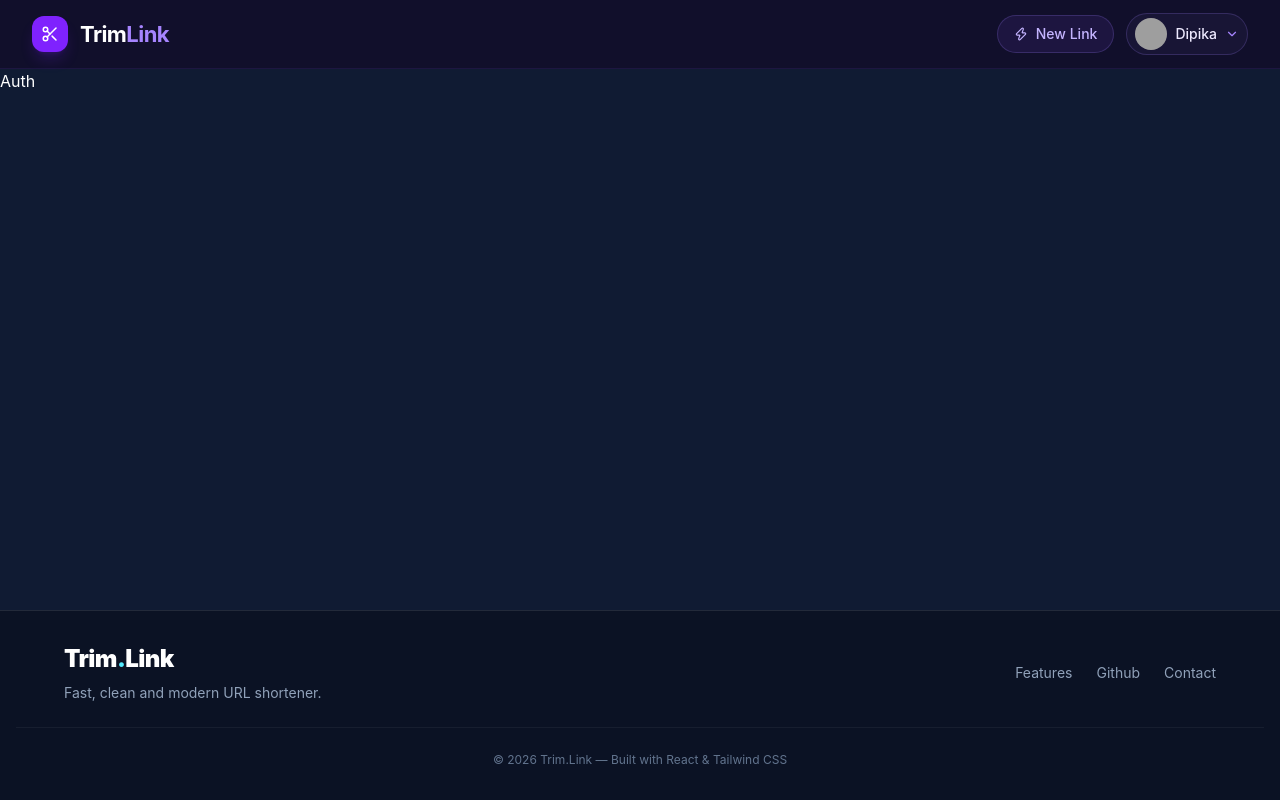
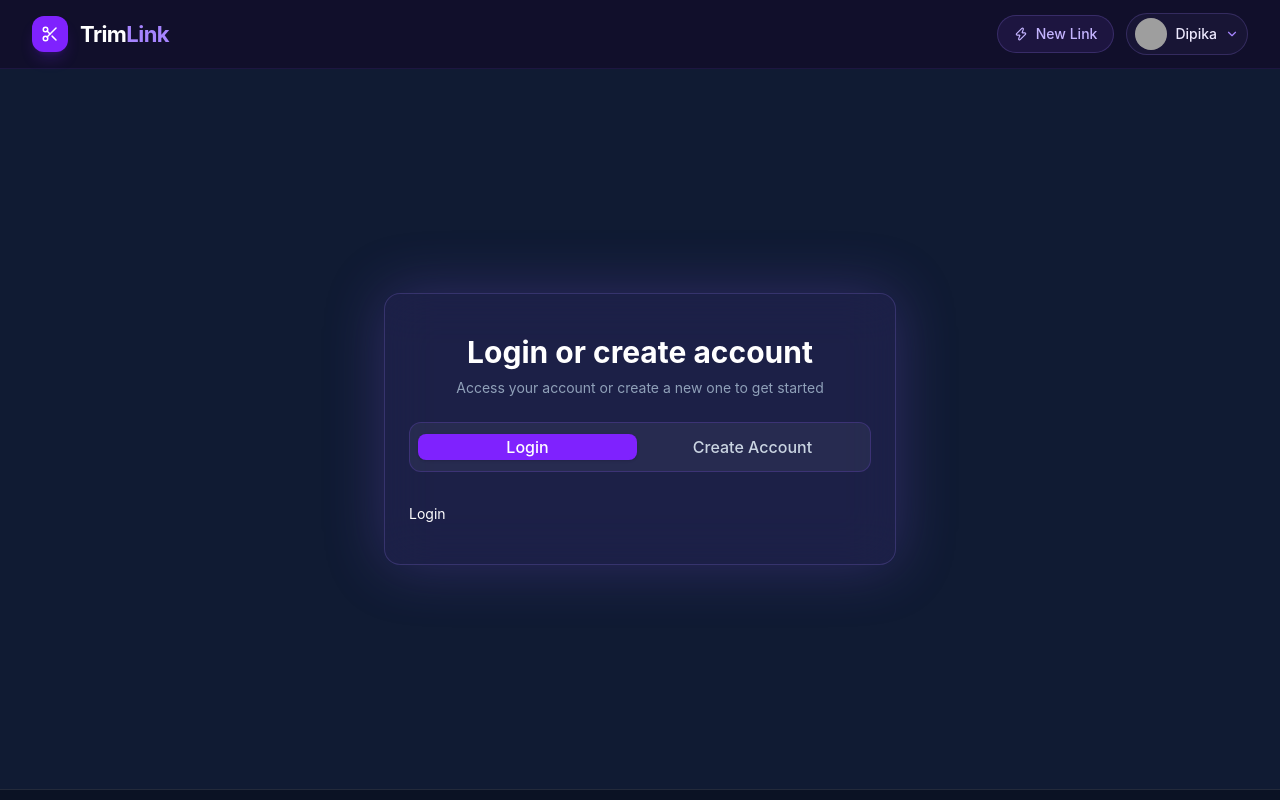
Before and after one commit to Dipika-Gandash/TrimLink, a React (Vite) app: page /auth in a window 1280 px wide. Shown: the top 800 px of the page. Built offline with nearby package versions, Linux system fonts and the light colour scheme; grey boxes are pictures that could not be loaded.

Commit message:
add supabase authentication api functions

```diff
--- a/src/components/common/Header.jsx
+++ b/src/components/common/Header.jsx
@@ -1,4 +1,3 @@
-
 import { Link, useNavigate } from "react-router-dom";
 import { Button } from "@/components/ui/button";
 import {
@@ -146,5 +145,4 @@
   );
 };
 
-
 export default Header;
--- /dev/null
+++ b/src/components/common/Login.jsx
@@ -0,0 +1,9 @@
+
+
+const Login = () => {
+  return (
+    <div>Login</div>
+  )
+}
+
+export default Login
--- /dev/null
+++ b/src/components/common/SignUp.jsx
@@ -0,0 +1,9 @@
+
+
+const SignUp = () => {
+  return (
+    <div>SignUp</div>
+  )
+}
+
+export default SignUp
--- /dev/null
+++ b/src/components/ui/tabs.jsx
@@ -0,0 +1,80 @@
+import * as React from "react"
+import { cva } from "class-variance-authority";
+import { Tabs as TabsPrimitive } from "radix-ui"
+
+import { cn } from "@/lib/utils"
+
+function Tabs({
+  className,
+  orientation = "horizontal",
+  ...props
+}) {
+  return (
+    <TabsPrimitive.Root
+      data-slot="tabs"
+      data-orientation={orientation}
+      className={cn("group/tabs flex gap-2 data-horizontal:flex-col", className)}
+      {...props} />
+  );
+}
+
+const tabsListVariants = cva(
+  "group/tabs-list inline-flex w-fit items-center justify-center rounded-lg p-[3px] text-muted-foreground group-data-horizontal/tabs:h-8 group-data-vertical/tabs:h-fit group-data-vertical/tabs:flex-col data-[variant=line]:rounded-none",
+  {
+    variants: {
+      variant: {
+        default: "bg-muted",
+        line: "gap-1 bg-transparent",
+      },
+    },
+    defaultVariants: {
+      variant: "default",
+    },
+  }
+)
+
+function TabsList({
+  className,
+  variant = "default",
+  ...props
+}) {
+  return (
+    <TabsPrimitive.List
+      data-slot="tabs-list"
+      data-variant={variant}
+      className={cn(tabsListVariants({ variant }), className)}
+      {...props} />
+  );
+}
+
+function TabsTrigger({
+  className,
+  ...props
+}) {
+  return (
+    <TabsPrimitive.Trigger
+      data-slot="tabs-trigger"
+      className={cn(
+        "relative inline-flex h-[calc(100%-1px)] flex-1 items-center justify-center gap-1.5 rounded-md border border-transparent px-1.5 py-0.5 text-sm font-medium whitespace-nowrap text-foreground/60 transition-all group-data-vertical/tabs:w-full group-data-vertical/tabs:justify-start hover:text-foreground focus-visible:border-ring focus-visible:ring-[3px] focus-visible:ring-ring/50 focus-visible:outline-1 focus-visible:outline-ring disabled:pointer-events-none disabled:opacity-50 has-data-[icon=inline-end]:pr-1 has-data-[icon=inline-start]:pl-1 dark:text-muted-foreground dark:hover:text-foreground group-data-[variant=default]/tabs-list:data-active:shadow-sm group-data-[variant=line]/tabs-list:data-active:shadow-none [&_svg]:pointer-events-none [&_svg]:shrink-0 [&_svg:not([class*='size-'])]:size-4",
+        "group-data-[variant=line]/tabs-list:bg-transparent group-data-[variant=line]/tabs-list:data-active:bg-transparent dark:group-data-[variant=line]/tabs-list:data-active:border-transparent dark:group-data-[variant=line]/tabs-list:data-active:bg-transparent",
+        "data-active:bg-background data-active:text-foreground dark:data-active:border-input dark:data-active:bg-input/30 dark:data-active:text-foreground",
+        "after:absolute after:bg-foreground after:opacity-0 after:transition-opacity group-data-horizontal/tabs:after:inset-x-0 group-data-horizontal/tabs:after:bottom-[-5px] group-data-horizontal/tabs:after:h-0.5 group-data-vertical/tabs:after:inset-y-0 group-data-vertical/tabs:after:-right-1 group-data-vertical/tabs:after:w-0.5 group-data-[variant=line]/tabs-list:data-active:after:opacity-100",
+        className
+      )}
+      {...props} />
+  );
+}
+
+function TabsContent({
+  className,
+  ...props
+}) {
+  return (
+    <TabsPrimitive.Content
+      data-slot="tabs-content"
+      className={cn("flex-1 text-sm outline-none", className)}
+      {...props} />
+  );
+}
+
+export { Tabs, TabsList, TabsTrigger, TabsContent, tabsListVariants }
--- /dev/null
+++ b/src/lib/apiAuth.js
@@ -0,0 +1,36 @@
+import { supabase } from "./supabase";
+
+export const logIn = async ({ email, password }) => {
+
+  const { data, error } = await supabase.auth.signInWithPassword({
+    email,
+    password,
+  });
+
+  if (error) {
+    throw new Error(error.message);
+  }
+
+  return data;
+};
+
+export const signUp = async ({email, password}) => {
+    const { data, error } = await supabase.auth.signUp({
+        email,
+        password
+    })
+
+    if(error) {
+        throw new Error(error.message);
+    }
+
+    return data;
+}
+
+export const logOut = async () => {
+    const { error } = await supabase.auth.signOut();
+
+    if(error) {
+        throw new Error(error.message);
+    }
+}
--- a/src/pages/Auth.jsx
+++ b/src/pages/Auth.jsx
@@ -1,9 +1,52 @@
-import React from 'react'
+import { Tabs, TabsContent, TabsList, TabsTrigger } from "@/components/ui/tabs";
+import { useSearchParams } from "react-router-dom";
+import Login from "@/components/common/Login";
+import SignUp from "@/components/common/SignUp";
 
 const Auth = () => {
+  const [searchParams] = useSearchParams();
+  const hasUrl = searchParams.get("createNew");
+
   return (
-    <div>Auth</div>
-  )
-}
+    <section className="min-h-[90vh] bg-[#101b33] flex items-center justify-center px-4">
+      <div className="w-full max-w-lg bg-violet-500/10 border border-violet-400/20 rounded-2xl px-6 py-10 shadow-[0_0_60px_rgba(139,92,246,0.25)] backdrop-blur-xl">
+        <div className="text-center mb-6">
+          <h1 className="text-3xl font-bold text-white">
+            {hasUrl ? "Login to continue" : "Login or create account"}
+          </h1>
+          <p className="text-sm text-slate-400 mt-2">
+            {hasUrl
+              ? "You need to login before shortening this URL"
+              : "Access your account or create a new one to get started"}
+          </p>
+        </div>
 
-export default Auth
+        <Tabs defaultValue="login" className="w-full">
+          <TabsList className="flex w-full bg-white/5 border border-violet-500/20 rounded-xl px-2 py-6 h-auto gap-1.5">
+            <TabsTrigger
+              value="login"
+              className="flex-1 p-3 text-base font-medium text-slate-300 data-[state=active]:bg-violet-600 data-[state=active]:text-white rounded-lg transition"
+            >
+              Login
+            </TabsTrigger>
+            <TabsTrigger
+              value="signup"
+              className="flex-1 p-3 text-base font-medium text-slate-300 data-[state=active]:bg-violet-600 data-[state=active]:text-white rounded-lg transition"
+            >
+              Create Account
+            </TabsTrigger>
+          </TabsList>
+
+          <TabsContent value="login" className="mt-6">
+            <Login />
+          </TabsContent>
+          <TabsContent value="signup" className="mt-6">
+            <SignUp />
+          </TabsContent>
+        </Tabs>
+      </div>
+    </section>
+  );
+};
+
+export default Auth;
```
